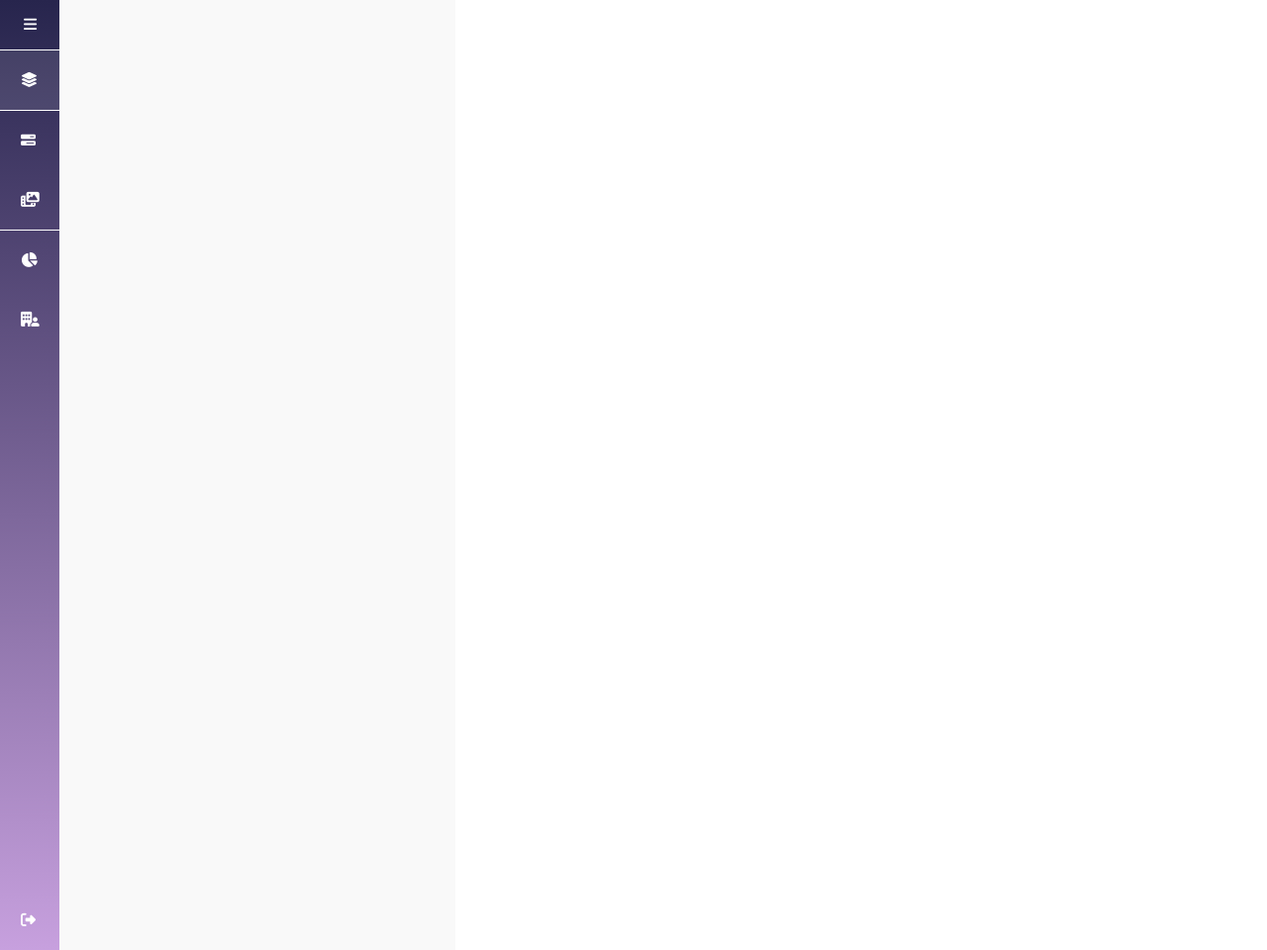
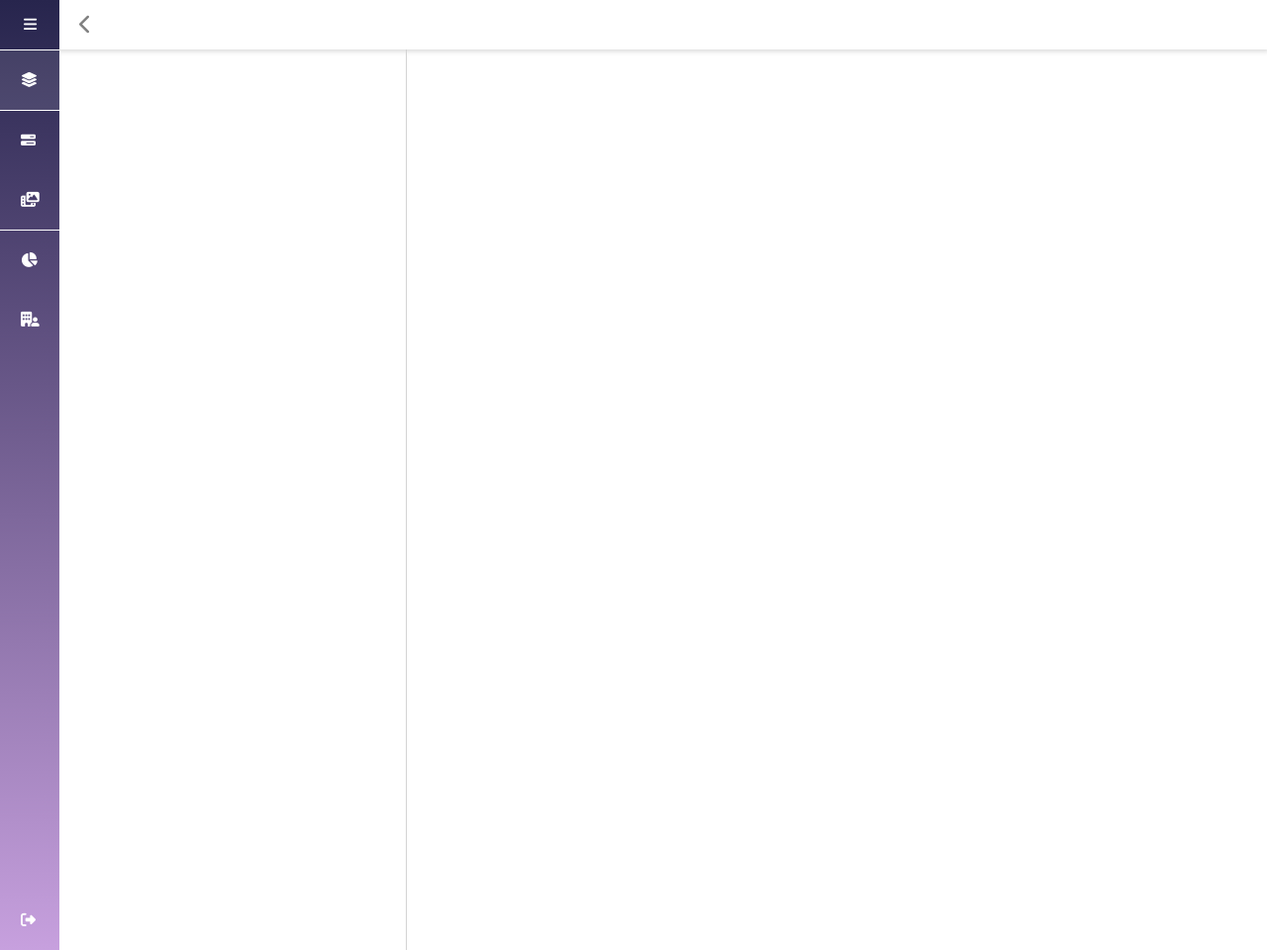
Before and after one commit to ZhenruLo/SimplyCMS, a Flask app: page /database in a window 1280 px wide. Shown: the whole page at 99% size. Run offline with Flask 3, Linux system fonts and the light colour scheme; the visitor is signed in with stand-in values (Sample User, id 1); some libraries are stand-ins or nearby versions; some web fonts are replaced.

Commit message:
remove right panel and added header panel

```diff
--- a/public/static/css/side_panel.css
+++ b/public/static/css/side_panel.css
@@ -1,18 +1,34 @@
 @import url("https://use.fontawesome.com/releases/v6.3.0/css/all.css");
+
+.header_container{
+    display: flex;
+    position: relative;
+    align-items: center;
+    width: 100%;
+    height: 50px;
+    box-shadow: 0px 0px 5px 2px rgb(218, 218, 218);
+}
 
 .panel_container{
     position: fixed;
-    width: 400px;
+    width: 350px;
     height: 100%;
-    background-color: rgb(249, 249, 249);
+    border-right: 1px solid lightgrey;
 }
 
-#left_panel_header{
+.panel_content{
+    width: inherit;
+    height: 100%;
+}
+
+.panel_header{
     width: inherit;
     height: 50px;
-
 }
 
-#right_panel_container{
-    display: none;
+.header_button{
+    position: absolute;
+    left: 20px;
+    font-size: 20px;
+    color: grey;
 }
--- a/public/static/js/side_panel.js
+++ b/public/static/js/side_panel.js
@@ -1,5 +1,2 @@
 $(function(){
-    $("#left_panel_button").no("click", function(){
-        $(".left_panel_icon").toggleClass("collapse");
-    });
 });
--- a/public/template/side_panel.html
+++ b/public/template/side_panel.html
@@ -10,18 +10,14 @@
 {% endblock side %}
 
 {% block content %}
+<div class="header_container">
+    <i class="header_button fa-solid fa-chevron-left" id="back_button"></i>
+</div>
 <div class="panel_container" id="left_panel_container">
     <div class="panel_header" id="left_panel_header">
     </div>
     <div class="panel_content" id="left_panel_content">
         {% block left_panel %}{% endblock left_panel %}
-    </div>
-</div>
-<div class="panel_container" id="right_panel_container">
-    <div class="panel_header" id="right_panel_header">
-    </div>
-    <div class="panel_content" id="right_panel_content">
-        {% block right_panel %}{% endblock right_panel %}
     </div>
 </div>
 {% endblock content %}
```
